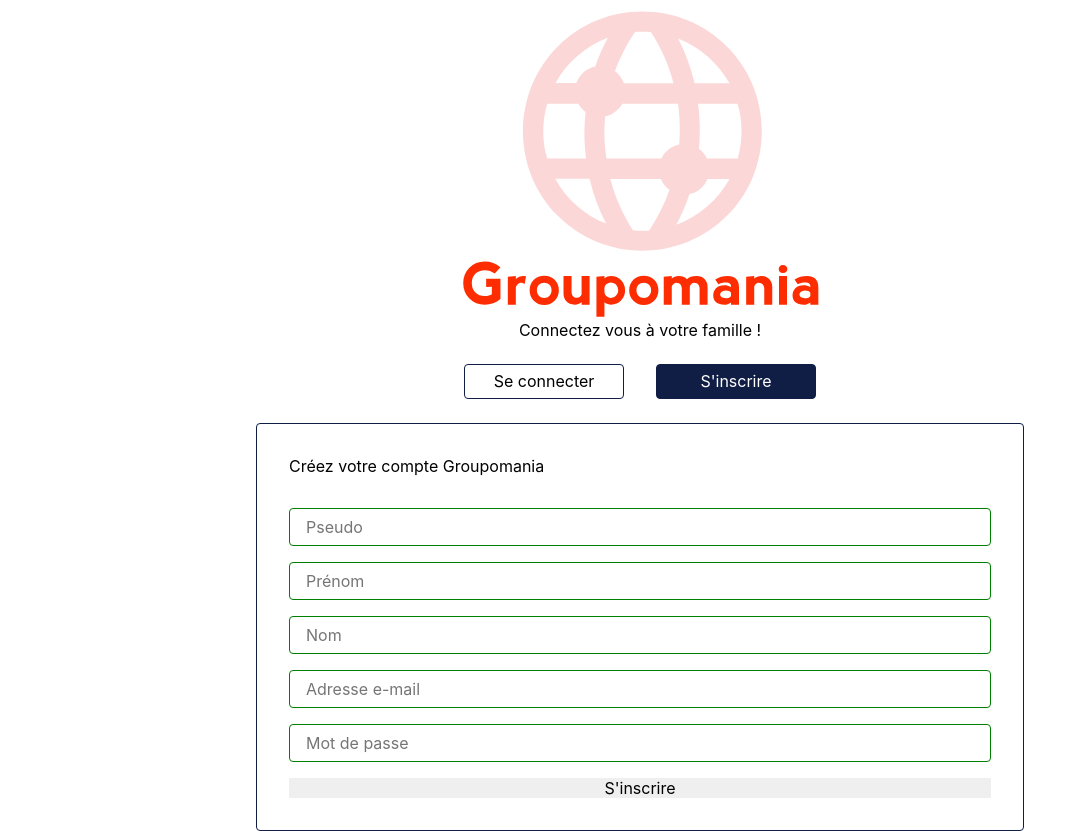
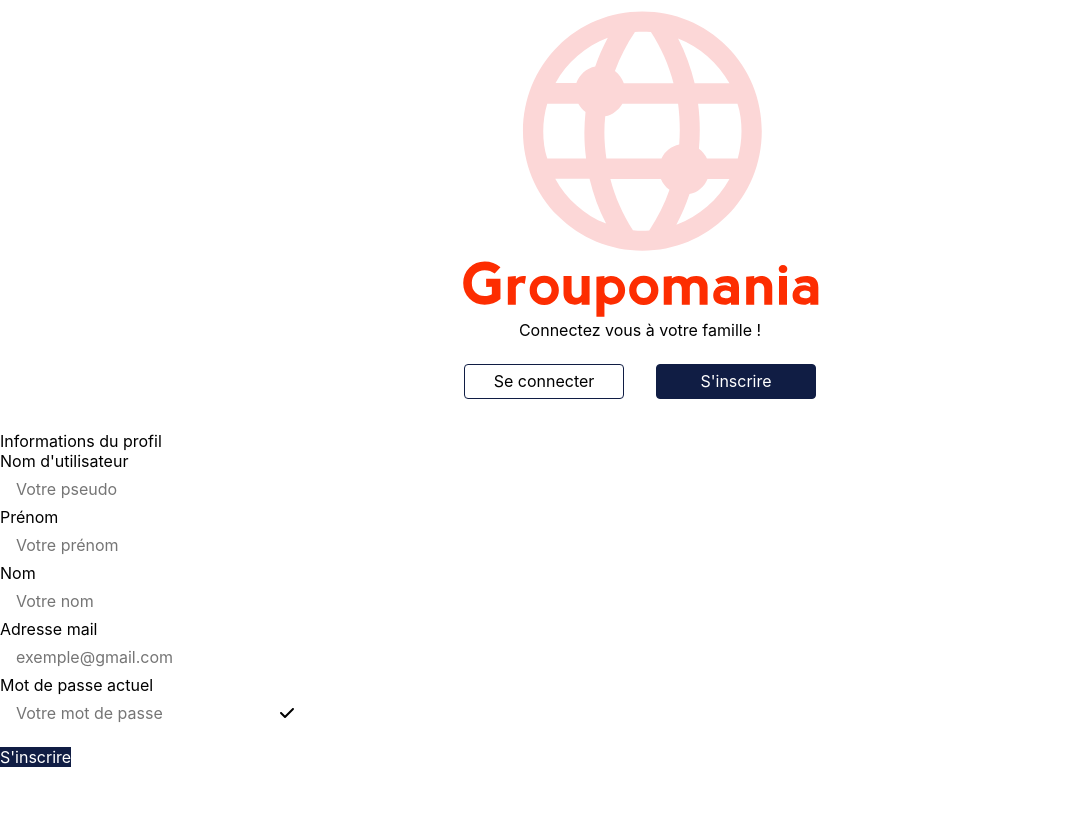
Before and after one commit to Eyfie/groupomania-front, a React (Create React App) app: page /auth/signup in a window 1280 px wide. Shown: the whole page, without its empty margins (0-1087 px from the left). After the commit the page ends 800 px from the top, so only its background shows below. Built offline with nearby package versions, Linux system fonts and the light colour scheme.

Commit message:
Switch custom input for formik inputs

```diff
--- a/src/components/Auth/SignupForm.js
+++ b/src/components/Auth/SignupForm.js
@@ -1,54 +1,10 @@
 import React, { useState, useRef } from 'react'
-import { Formik, Form } from 'formik';
+import { Formik, Form, Field } from 'formik';
 import { signupSchema } from '../../validations/signupSchema';
-import CustomInput from '../Form/CustomInput';
+import { FontAwesomeIcon } from '@fortawesome/react-fontawesome';
+import { faTimes, faInfoCircle, faCheck } from '@fortawesome/free-solid-svg-icons';
 import axios from '../../api/axios';
 import { useNavigate } from 'react-router-dom';
-
-const inputs = [
-  {
-    id:1,
-    name: 'username',
-    type: 'text',
-    placeholder: 'Pseudo',
-    autoComplete: 'off',
-    required: true,
-  },
-  {
-    id:2,
-    name: 'firstname',
-    type: 'text',
-    placeholder: 'Prénom',
-    autoComplete: 'off',
-    required: true,
-  },
-  {
-    id:3,
-    name: 'lastname',
-    type: 'text',
-    placeholder: 'Nom',
-    autoComplete: 'off',
-    required: true,
-  },
-  {
-    id:4,
-    name: 'email',
-    type: 'email',
-    placeholder: 'Adresse e-mail',
-    autoComplete: 'off',
-    required: true,
-  },
-  {
-    id:5,
-    name: 'password',
-    type: 'password',
-    placeholder: 'Mot de passe',
-    autoComplete: 'off',
-    required: true,
-  },
-];
-
-
 
 
 const SignupForm = () => {
@@ -83,29 +39,134 @@ const SignupForm = () => {
   }
 
   return (
-    <section className='authentication border'>
-      <h2>Créez votre compte Groupomania</h2>
+    <section className='account'>
       <Formik
         initialValues={{ username: '', firstname: '', lastname: '', email: '', password: '' }}
         validationSchema={ signupSchema }
         onSubmit={ handleSubmit }
       >
-       {(props) => (
-        <Form className='form signup-form'>
-          { inputs.map((input) => (<CustomInput key={ input.id } { ...input } />))}
-          <button className='focus-button' type='submit'>S'inscrire</button>
+
+       { ({ values, errors, touched }) => (
+        <Form className='form account-form'>
+          <div>
+            <h2>Informations du profil</h2>
+
+            <label htmlFor='username'>Nom d'utilisateur</label>
+            <div>
+              <Field
+                type='text'
+                name='username'
+                id='username'
+                autoComplete='off'
+                placeholder='Votre pseudo'
+                aria-invalid={ errors.username ? 'false' : 'true' }
+                ariadescribedby='usernamenote'
+                />
+              { !touched.username || values.username === '' ?
+                null : errors.username && touched.username ?
+                  <span><FontAwesomeIcon icon={ faTimes }/></span>
+                  : <span><FontAwesomeIcon icon={ faCheck }/></span> }
+              { errors.username && touched.username ?
+                (<div id='usernamenote'><FontAwesomeIcon icon={ faInfoCircle }/>{ errors.username }</div>)
+                : null }
+            </div>
+
+            <label htmlFor='firstname'>Prénom</label>
+            <div>
+              <Field
+                type='text'
+                name='firstname'
+                id='firstname'
+                placeholder='Votre prénom'
+                aria-invalid={ errors.firstname ? 'false' : 'true' }
+                ariadescribedby='firstnamenote'
+                />
+              { !touched.firstname || values.firstname === '' ?
+                null : errors.firstname && touched.firstname ?
+                  <span><FontAwesomeIcon icon={ faTimes }/></span>
+                  : <span><FontAwesomeIcon icon={ faCheck }/></span> }
+              { errors.firstname && touched.firstname ?
+                (<div id='firstnamenote'><FontAwesomeIcon icon={ faInfoCircle } />{ errors.firstname }</div>)
+                : null}
+              </div>
+
+
+              <label htmlFor='lastname'>Nom</label>
+              <div>
+                <Field
+                  type='text'
+                  name='lastname'
+                  id='lastname'
+                  placeholder='Votre nom'
+                  aria-invalid={ errors.lastname ? 'false' : 'true' }
+                  ariadescribedby='lastnamenote'
+                  />
+                { !touched.lastname || values.lastname === '' ?
+                  null : errors.lastname && touched.lastname ?
+                  <span><FontAwesomeIcon icon={ faTimes }/></span>
+                  : <span><FontAwesomeIcon icon={ faCheck }/></span> }
+                { errors.lastname && touched.lastname ?
+                  (<div id='lastnamenote'><FontAwesomeIcon icon={ faInfoCircle } />{ errors.lastname }</div>)
+                  : null}
+              </div>
+
+              <label htmlFor='email'>Adresse mail</label>
+              <div>
+                <Field
+                  type='email'
+                  name='email'
+                  id='email'
+                  required
+                  placeholder='exemple@gmail.com'
+                  aria-invalid={ errors.email ? 'false' : 'true' }
+                  ariadescribedby='emailnote'
+                  />
+                { !touched.email || values.email === '' ?
+                  null : errors.email && touched.email ?
+                  <span><FontAwesomeIcon icon={ faTimes }/></span>
+                  : <span><FontAwesomeIcon icon={ faCheck }/></span> }
+                { errors.email && touched.email ?
+                  (<div id='emailnote'><FontAwesomeIcon icon={ faInfoCircle } />{ errors.email }</div>)
+                  : null}
+              </div>
+
+
+
+            <label htmlFor='password'>Mot de passe actuel</label>
+            <div>
+              <Field
+                type='password'
+                name='password'
+                id='password'
+                placeholder='Votre mot de passe'
+                autoComplete='off'
+                required
+                aria-invalid={ errors.password ? 'false' : 'true' }
+                ariadescribedby='passwordnote'
+                />
+                { errors.newpassword && touched.newpassword ?
+                  <span><FontAwesomeIcon icon={ faTimes }/></span>
+                  : <span><FontAwesomeIcon icon={ faCheck }/></span> }
+                { errors.password && touched.password ?
+                  (<div id='passwordnote'><FontAwesomeIcon icon={ faInfoCircle } />{ errors.password }</div>)
+                  : null}
+            </div>
+          </div>
+          <div>
+            <button className='auth-link__focus' type='submit'>S'inscrire</button>
+          </div>
         </Form>
        )}
       </Formik>
       <p
-        ref={errorRef}
-        className={errorMsg ? 'error-msg' : 'offscreen'}
+        ref={ errorRef }
+        className={ errorMsg ? 'error-msg' : 'offscreen' }
         aria-live='assertive'
       >
-        {errorMsg}
+        { errorMsg }
       </p>
     </section>
-  );
+  )
 };
 
 export default SignupForm
```
